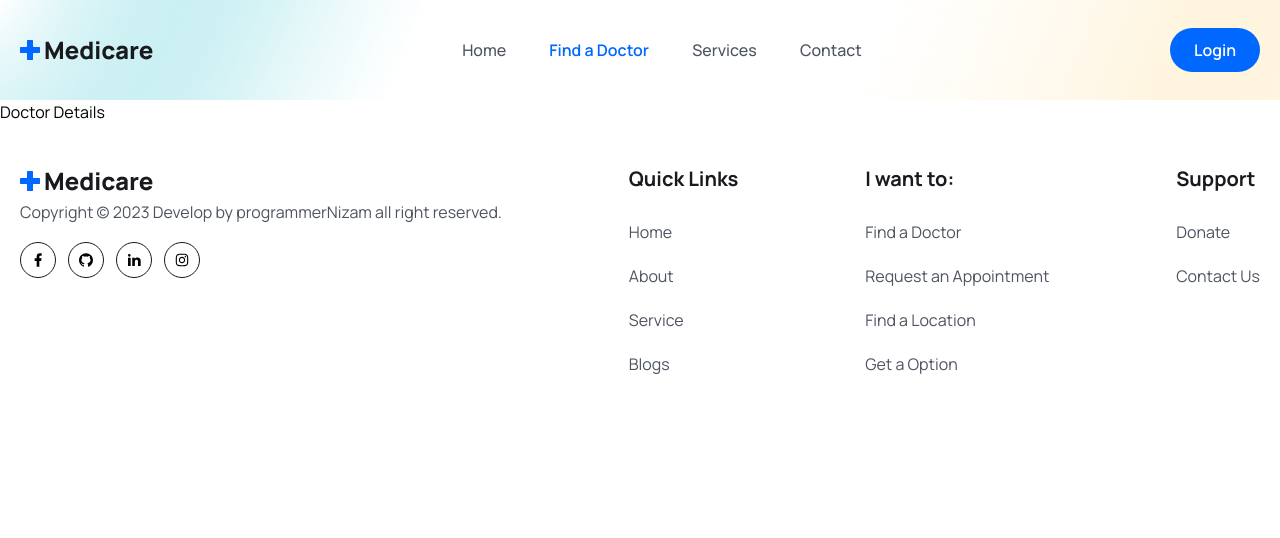
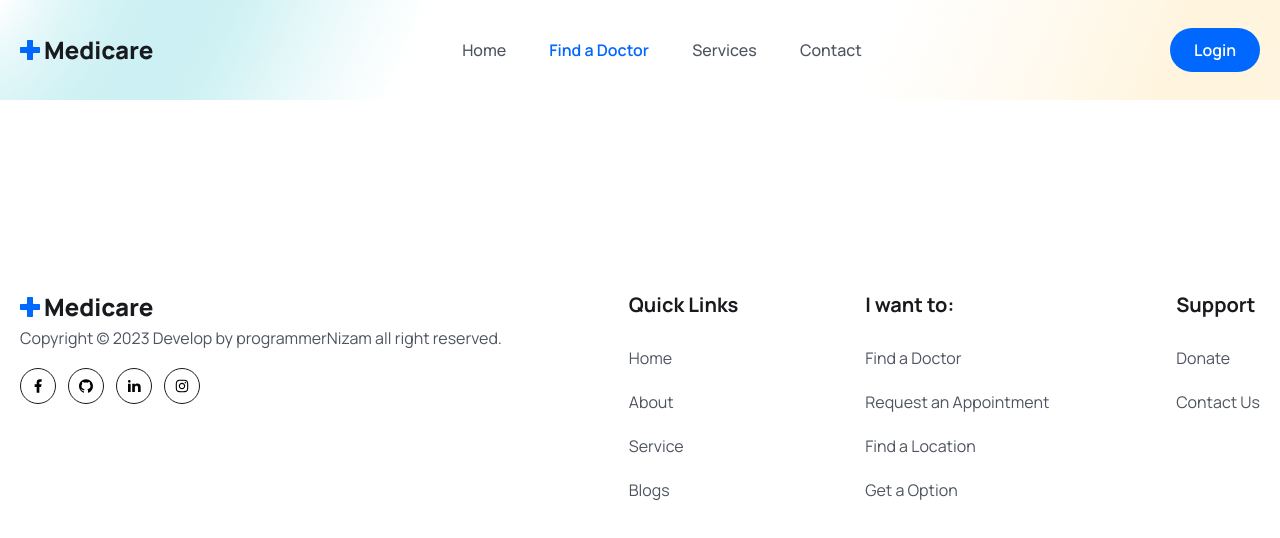
Before and after one commit to programmernizam/medicare, a React (Vite) app: page /doctors/1 in a window 1280 px wide. Shown: the top 538 px of the page. Built offline with nearby package versions, Linux system fonts and the light colour scheme.

Commit message:
Start Building Doctor Details page

```diff
--- a/src/pages/Doctors/DoctorDetails.jsx
+++ b/src/pages/Doctors/DoctorDetails.jsx
@@ -1,8 +1,8 @@
 const DoctorDetails = () => {
   return (
-    <div>
-      Doctor Details
-    </div>
+    <section>
+      <div className="max-w-[1170px] px-5 mx-auto"></div>
+    </section>
   );
 };
 
```
